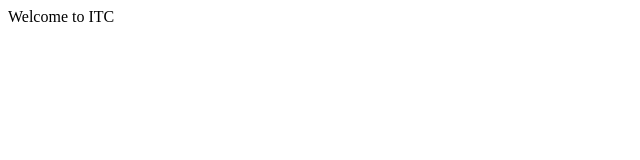
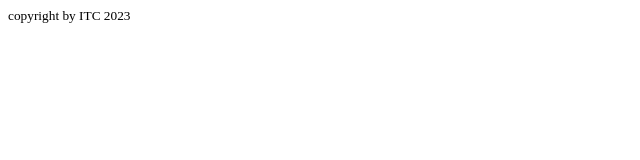
Before and after one commit to Ed0304/Workshop17Oct2, a plain HTML site: page index.html in a window 1280 px wide. Shown: the full height of the page, 0-640 px from the left. Drawn offline with Linux system fonts and the light colour scheme.

Commit message:
implemented footer

```diff
--- a/index.html
+++ b/index.html
@@ -1,3 +1,7 @@
 <body>
-    <header>Welcome to ITC</header>
+    <footer>
+        <small>
+            copyright by ITC 2023
+        </small>
+    </footer>
 </body>
```
